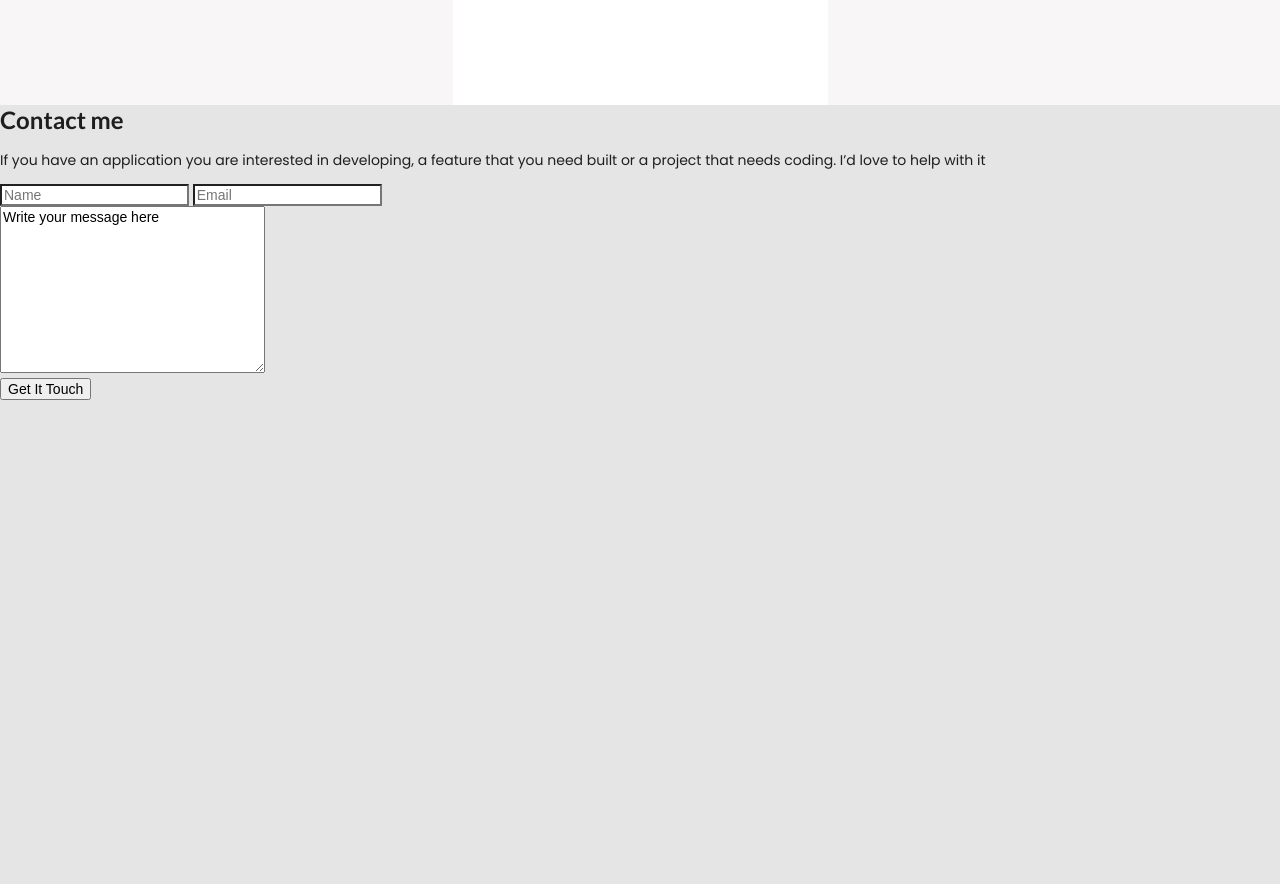
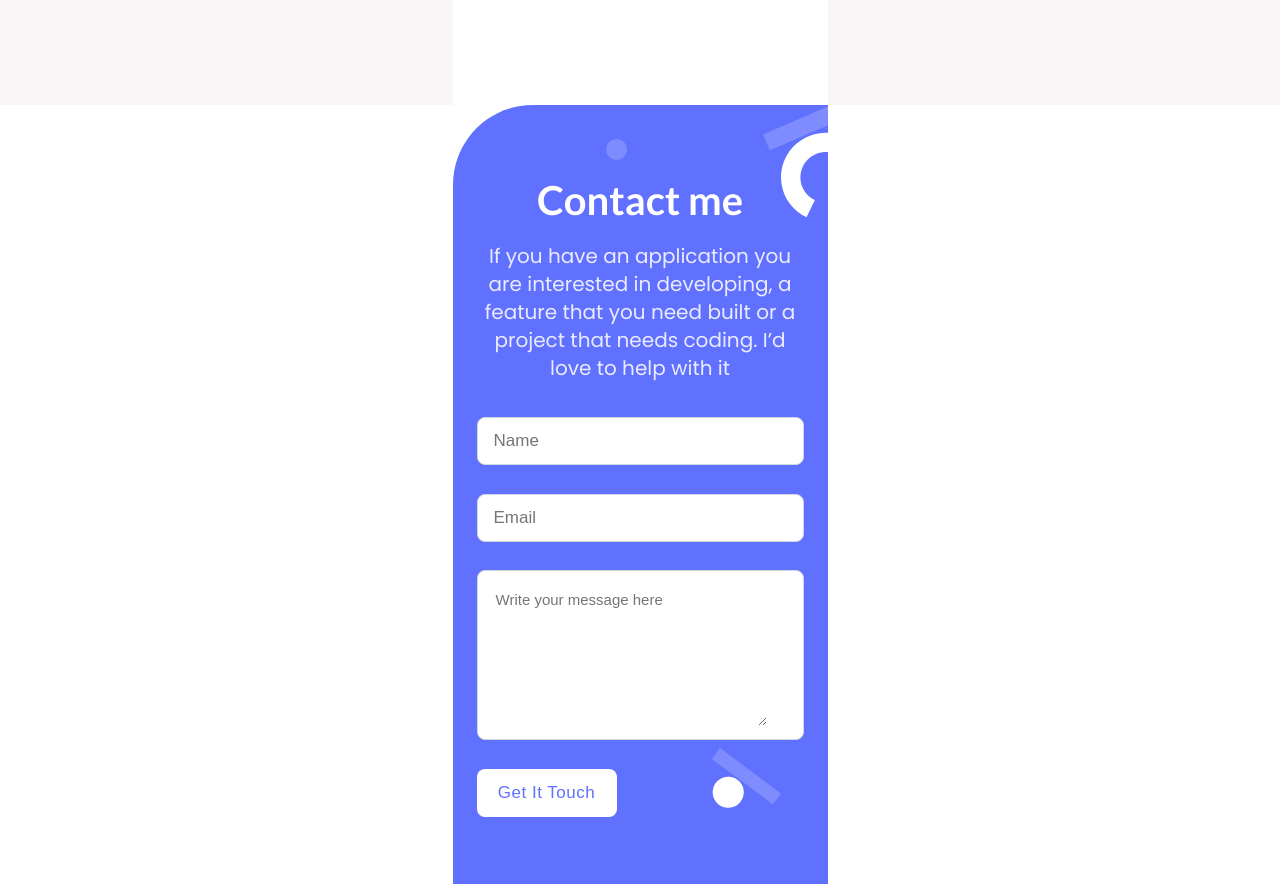
Before and after one commit to KDlamini/portfolio-website, a website: page index.html in a window 1280 px wide. Shown: the part 4300-5184 px from the top of the page. Before the commit the page ends 4700 px from the top, so only its background shows below. Drawn offline with nearby package versions, Linux system fonts and the light colour scheme.

Commit message:
Add styling for form container and elements. - Modify form skeleton with groups and Formspree action url. - Update id, name, and maxlenght for input fields. - Add form validation to avoid submission with empty fields.

```diff
--- a/index.html
+++ b/index.html
@@ -254,22 +254,26 @@
         </section>
 
         <!-- Contact section -->
-        <section class="contact-section">
-            <form class="contact-form" action="/" method="post">
-                <h2>Contact me</h2>
-                <p>If you have an application you are interested in developing,
-                    a feature that you need built or a project that needs coding.
-                    I’d love to help with it
-                </p>
+        <footer class="contact-section">
+            <form class="contact-form" action="https://formspree.io/f/xjvjprwk" method="post">
+                <div class="form-group-text">
+                    <h2 class="form-title">Contact me</h2>
+                    <p class="form-description">If you have an application you are interested in developing,
+                        a feature that you need built or a project that needs coding.
+                        I’d love to help with it
+                    </p>
+                </div>
 
-                <Input type="text" placeholder="Name" name="" id="">
-                <input type="email" placeholder="Email"  name="" id="">
-                <div class="textarea-container">
-                    <textarea name="message" id="" cols="30" rows="10">Write your message here</textarea>
+                <div class="form-group-actions">
+                    <Input type="text" placeholder="Name" name="name" id="name" maxlength="30" Required>
+                    <input type="email" placeholder="Email"  name="email" id="email" Required>
+                    <div class="textarea-container">
+                        <textarea type="text" name="message" placeholder="Write your message here" id="" cols="30" rows="10" maxlength="500" Required></textarea>
+                    </div>
+                    <button class="submit-btn" type="submit">Get It Touch</button>
                 </div>
-                <button type="submit">Get It Touch</button>
             </form>
-        </section>
+        </footer>
     </main>
 </body>
 </html>
--- a/style.css
+++ b/style.css
@@ -532,6 +532,108 @@ button:disabled {
   line-height: 20px;
 }
 
+/* About Section */
+.contact-section {
+  display: flex;
+  flex-direction: column;
+  align-items: center;
+  align-self: stretch;
+  background: #fff;
+}
+
+.contact-form {
+  display: flex;
+  flex-direction: column;
+  align-items: center;
+  justify-content: space-around;
+  width: 375px;
+  height: 779px;
+  padding: 50px 24px;
+  background-image: url(./images/contact-form-shapes-mobile.svg), url(./images/Contact-me.svg);
+  background-position: top right;
+  background-repeat: no-repeat;
+}
+
+.form-group-text {
+  display: flex;
+  flex-direction: column;
+  align-items: center;
+}
+
+.form-group-actions {
+  display: flex;
+  flex-direction: column;
+  align-items: flex-start;
+  justify-content: space-between;
+  height: 400px;
+}
+
+.form-title {
+  display: flex;
+  align-items: center;
+  text-align: center;
+  font-style: normal;
+  font-weight: bold;
+  height: 56px;
+  font-size: 40px;
+  line-height: 52px;
+  color: #fff;
+}
+
+.form-description {
+  height: auto;
+  font-size: 20px;
+  line-height: 28px;
+  text-align: center;
+  color: #ebebff;
+}
+
+.form-group-actions input {
+  align-self: stretch;
+  width: 327px;
+  height: 48px;
+  padding-left: 16px;
+  color: #172b4d;
+  font-size: 17px;
+  line-height: 20px;
+  background: #fff;
+  border: 1px solid #cfd8dc;
+  border-radius: 8px;
+  outline: none;
+}
+
+.textarea-container {
+  width: 327px;
+  height: 170px;
+  padding: 15px 16px;
+  background: #fff;
+  border: 1px solid #cfd8dc;
+  border-radius: 8px;
+}
+
+.textarea-container textarea {
+  width: 273px;
+  height: 140px;
+  font-size: 15px;
+  line-height: 24px;
+  border: none;
+  outline: none;
+}
+
+.submit-btn {
+  font-weight: 500;
+  font-size: 17px;
+  line-height: 24px;
+  width: 140px;
+  height: 48px;
+  color: #6070ff;
+  text-align: center;
+  letter-spacing: 0.03em;
+  background: #fff;
+  border: none;
+  border-radius: 8px;
+}
+
 @media only screen and (max-width: 600px) {
   /* Big smartphones [426px -> 600px] */
   .content-body {
```
Also changed, not shown: images/contact-form-shapes-mobile.svg (renamed from images/contact form shapes-mobile.svg).
